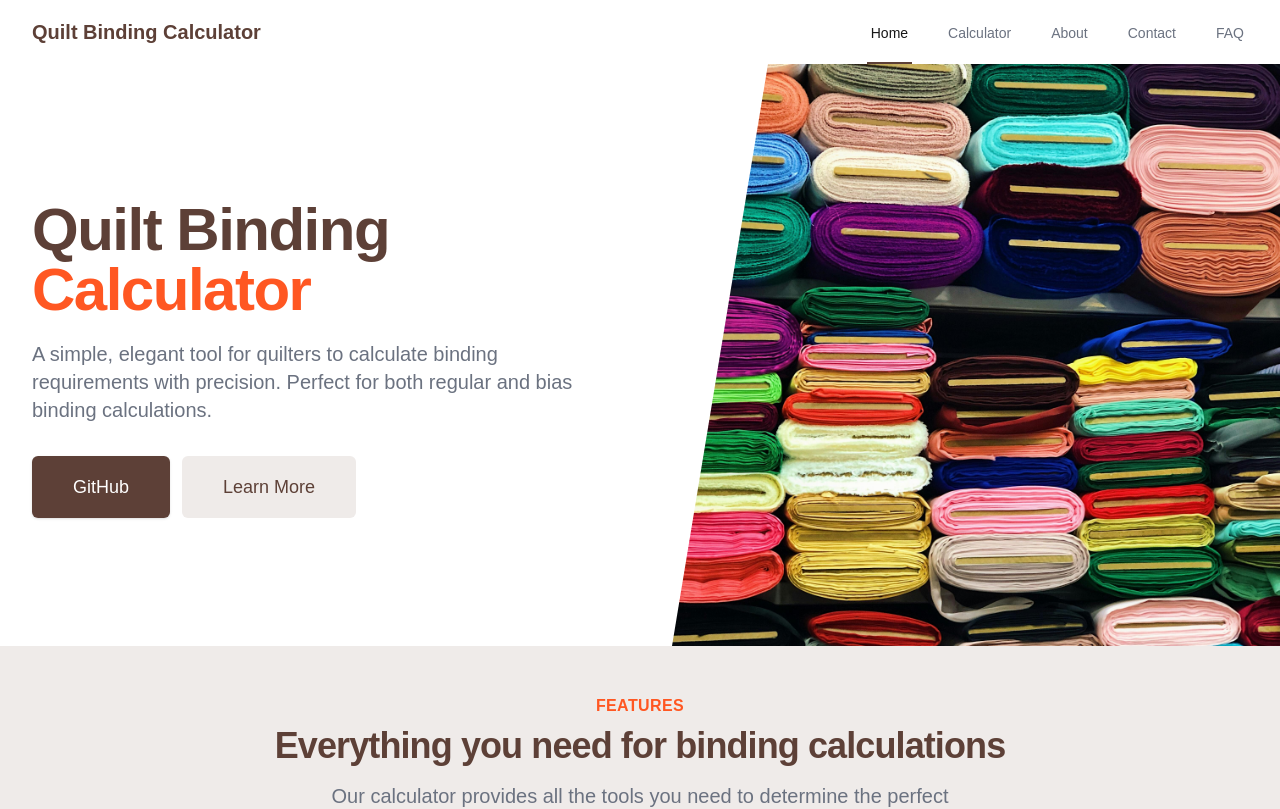
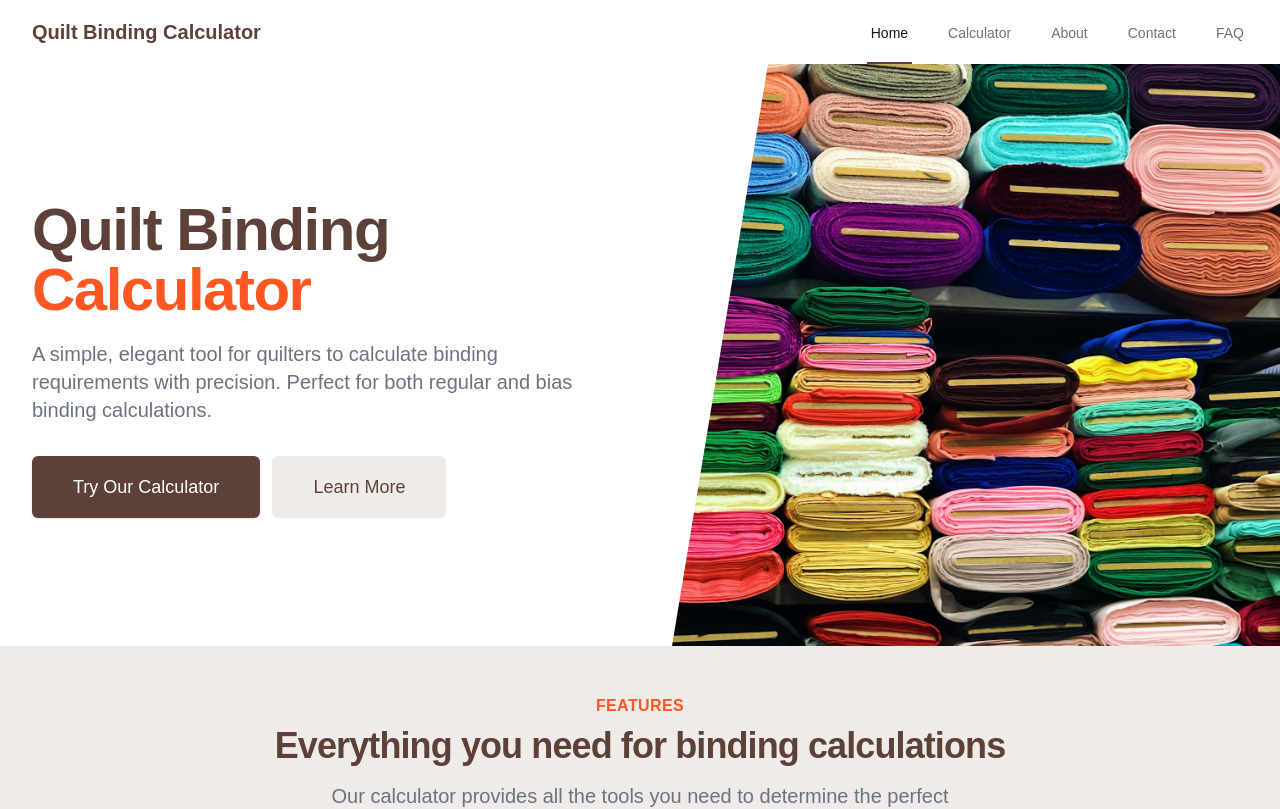
Before and after one commit to ccandillo/quilt-binding-calculator, a Next.js app: page / in a window 1280 px wide. Shown: the top 809 px of the page. Built offline with nearby package versions, Linux system fonts and the light colour scheme.

Commit message:
Update button text to Try Our Calculator

```diff
--- a/components/Hero.tsx
+++ b/components/Hero.tsx
@@ -38,7 +38,7 @@ export default function Hero() {
                     target="_blank"
                     rel="noopener noreferrer"
                   >
-                    GitHub
+                    Try Our Calculator
                   </Link>
                 </div>
                 <div className="mt-3 sm:mt-0 sm:ml-3">
```
